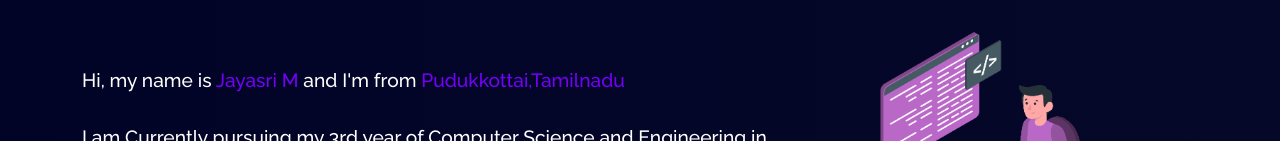
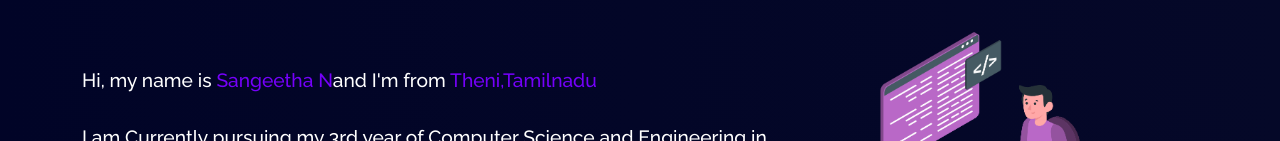
Before and after one commit to 21csa51/portfolio-project, a React (Create React App) app: page / in a window 1280 px wide. Shown: the part 811-952 px from the top of the page. Built offline with nearby package versions, Linux system fonts and the light colour scheme.

Commit message:
Update About.jsx

```diff
--- a/src/components/Home/About.jsx
+++ b/src/components/Home/About.jsx
@@ -20,8 +20,8 @@ const About = () => {
                   LET ME <span className="yellow"> INTRODUCE </span> MYSELF
                 </h1>
                 <p className="home-about-body">
-                Hi, my name is <span className="yellow">Jayasri M </span>
-                and I'm from <span className="yellow"> Pudukkottai,Tamilnadu</span>
+                Hi, my name is <span className="yellow">Sangeetha N</span>
+                and I'm from <span className="yellow"> Theni,Tamilnadu</span>
                 <br />
                 <br />
                 I am Currently pursuing my 3rd year of Computer Science and Engineering in Karpagam Institute of Technology.
```
